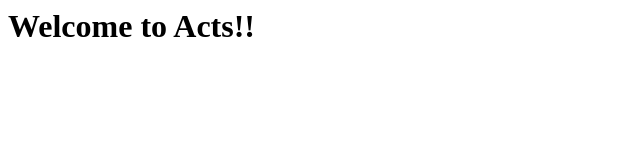
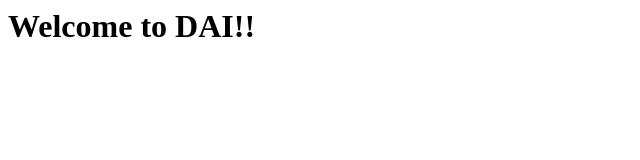
Before and after one commit to AbhinavSeggyam/render-acts-dai, a plain HTML site: page index.html in a window 1280 px wide. Shown: the full height of the page, 0-640 px from the left. Drawn offline with Linux system fonts and the light colour scheme.

Commit message:
Update index.html in dai branch

```diff
--- a/index.html
+++ b/index.html
@@ -5,6 +5,6 @@
     <title>Document</title>
 </head>
 <body>
-    <h1>Welcome to Acts!!</h1>
+    <h1>Welcome to DAI!!</h1>
 </body>
 </html>
```
